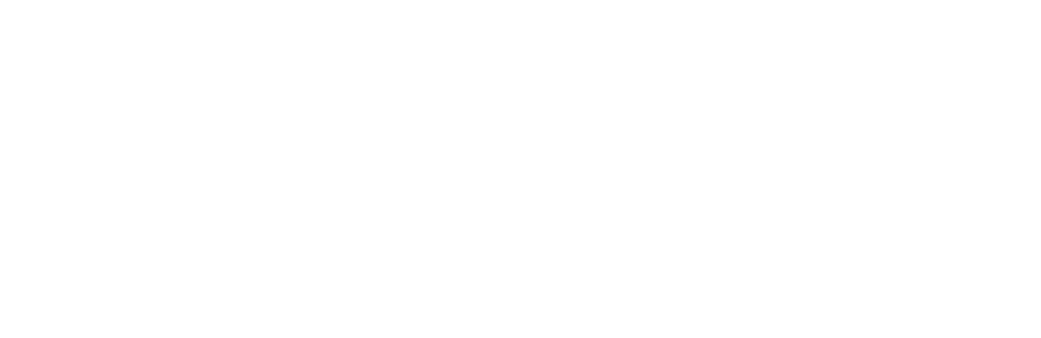
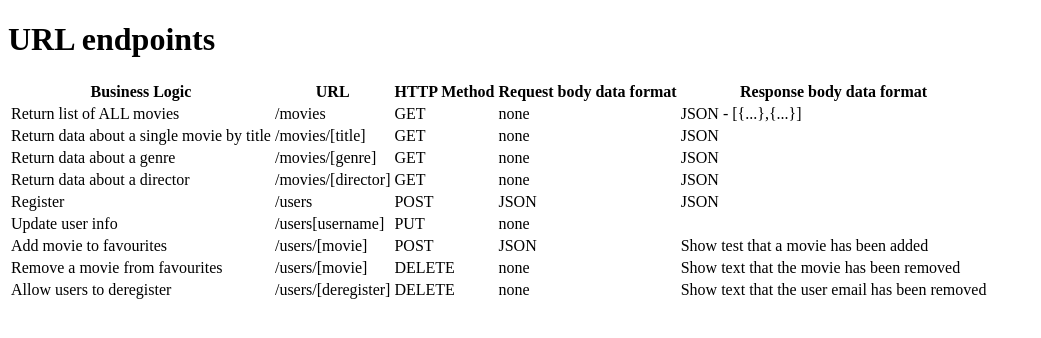
Before and after one commit to carts123/movie_api, a website: page public/documentation.html in a window 1280 px wide. Shown: the whole page, without its empty margins (0-1041 px from the left). Drawn offline with Linux system fonts and the light colour scheme.

Commit message:
Creation of endpoints table

```diff
--- a/public/documentation.html
+++ b/public/documentation.html
@@ -6,5 +6,80 @@
   </head>
   <body>
 
+    <h1>URL endpoints</h1>
+
+    <table>
+      <tr>
+        <th>Business Logic</th>
+        <th>URL</th>
+        <th>HTTP Method</th>
+        <th>Request body data format</th>
+        <th>Response body data format</th>
+      </tr>
+      <tr>
+        <td>Return list of ALL movies</td>
+        <td>/movies</td>
+        <td>GET</td>
+        <td>none</td>
+        <td>JSON - [{...},{...}]</td>
+      </tr>
+      <tr>
+        <td>Return data about a single movie by title</td>
+        <td>/movies/[title]</td>
+        <td>GET</td>
+        <td>none</td>
+        <td>JSON</td>
+      </tr>
+      <tr>
+        <td>Return data about a genre</td>
+        <td>/movies/[genre]</td>
+        <td>GET</td>
+        <td>none</td>
+        <td>JSON</td>
+      </tr>
+      <tr>
+        <td>Return data about a director</td>
+        <td>/movies/[director]</td>
+        <td>GET</td>
+        <td>none</td>
+        <td>JSON</td>
+      </tr>
+      <tr>
+        <td>Register</td>
+        <td>/users</td>
+        <td>POST</td>
+        <td>JSON</td>
+        <td>JSON</td>
+      </tr>
+      <tr>
+        <td>Update user info</td>
+        <td>/users[username]</td>
+        <td>PUT</td>
+        <td>none</td>
+        <td></td>
+      </tr>
+      <tr>
+        <td>Add movie to favourites</td>
+        <td>/users/[movie]</td>
+        <td>POST</td>
+        <td>JSON</td>
+        <td>Show test that a movie has been added</td>
+      </tr>
+      <tr>
+        <td>Remove a movie from favourites</td>
+        <td>/users/[movie]</td>
+        <td>DELETE</td>
+        <td>none</td>
+        <td>Show text that the movie has been removed</td>
+      </tr>
+      <tr>
+        <td>Allow users to deregister</td>
+        <td>/users/[deregister]</td>
+        <td>DELETE</td>
+        <td>none</td>
+        <td>Show text that the user email has been removed</td>
+      </tr>
+    </table>
+
   </body>
 </html>
```
